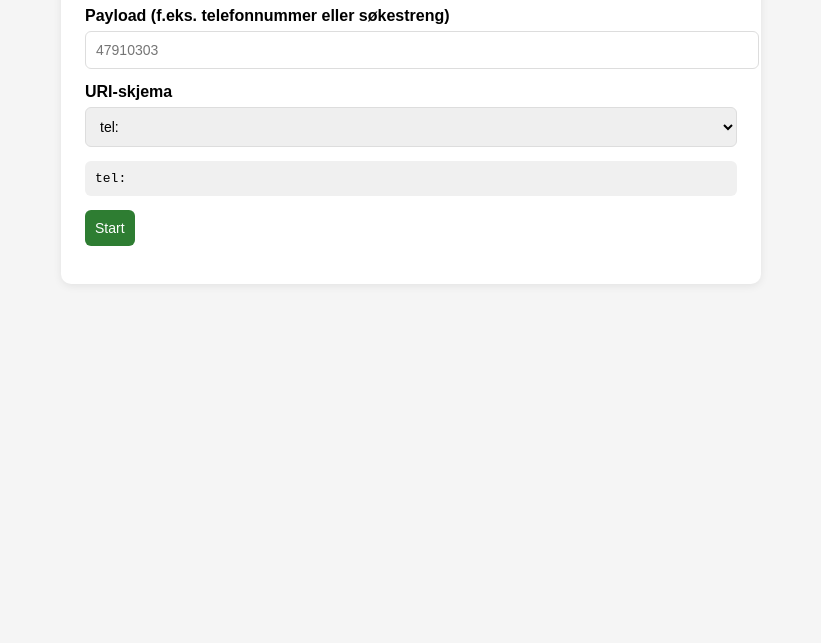
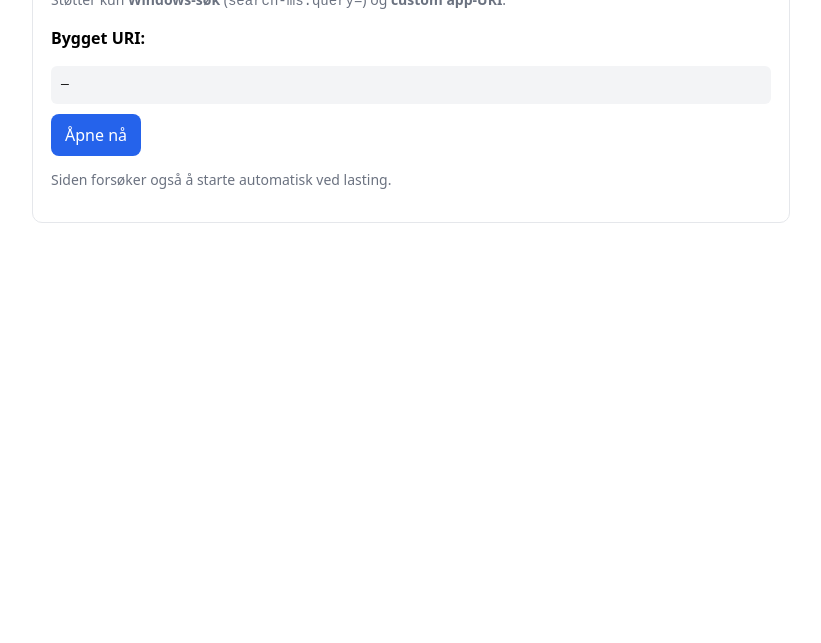
Before and after one commit to henninglangeland/OpenURI-Lab-testproject, a plain HTML site: page index.html in a window 1280 px wide. Shown: the part 157-800 px from the top of the page, without its empty margins (229-1050 px from the left). Drawn offline with Linux system fonts and the light colour scheme.

Commit message:
Update index.html

```diff
--- a/index.html
+++ b/index.html
@@ -1,163 +1,93 @@
 <!DOCTYPE html>
 <html lang="no">
 <head>
-  <meta charset="UTF-8">
+  <meta charset="utf-8">
+  <title>Launcher (search-ms & custom)</title>
   <meta name="viewport" content="width=device-width, initial-scale=1.0">
-  <title>URI Launcher</title>
   <style>
-    body{font-family:Arial, sans-serif;max-width:700px;margin:40px auto;padding:20px;background:#f5f5f5}
-    .container{background:#fff;padding:24px;border-radius:10px;box-shadow:0 2px 8px rgba(0,0,0,.08)}
-    .row{margin-bottom:14px}
-    label{font-weight:600;margin-bottom:6px;display:block}
-    input,select,button{padding:10px;border:1px solid #ddd;border-radius:6px;font-size:14px}
-    input,select{width:100%}
-    .preview{font-family:monospace;background:#f0f0f0;padding:10px;border-radius:6px;word-break:break-all}
-    .actions{margin-top:12px;display:flex;gap:8px;flex-wrap:wrap}
-    .launch{background:#2e7d32;color:#fff;border:none;cursor:pointer}
-    .save{background:#1565c0;color:#fff;border:none;cursor:pointer}
-    .delete{background:#c62828;color:#fff;border:none;cursor:pointer;padding:6px 10px}
-    .custom-box{display:none;background:#fff7d6;border:1px dashed #e0c463;padding:12px;border-radius:8px}
-    .saved{margin-top:14px}
-    .item{background:#eef2f7;padding:8px;border-radius:6px;display:flex;justify-content:space-between;align-items:center;margin-top:6px}
+    body{font-family:system-ui,Arial,sans-serif;margin:40px;line-height:1.4}
+    .box{max-width:720px;margin:auto;border:1px solid #e5e7eb;border-radius:10px;padding:18px}
+    .uri{font-family:monospace;background:#f3f4f6;padding:10px;border-radius:6px;word-break:break-all}
+    .btn{display:inline-block;margin-top:10px;padding:10px 14px;border:0;border-radius:8px;cursor:pointer;background:#2563eb;color:#fff;text-decoration:none}
+    .sub{color:#6b7280;font-size:14px}
   </style>
 </head>
 <body>
-  <div class="container">
-    <h1>URI Launcher</h1>
+  <div class="box">
+    <h1>URI-launcher</h1>
+    <p class="sub">Støtter kun <strong>Windows-søk</strong> (<code>search-ms:query=</code>) og <strong>custom app-URI</strong>.</p>
 
-    <div class="row">
-      <label for="payload">Payload (f.eks. telefonnummer eller søkestreng)</label>
-      <input id="payload" type="text" placeholder="47910303">
-    </div>
+    <p><strong>Bygget URI:</strong></p>
+    <div id="uri" class="uri">—</div>
 
-    <div class="row">
-      <label for="scheme">URI-skjema</label>
-      <select id="scheme">
-        <option value="tel:">tel:</option>
-        <option value="sms:">sms:</option>
-        <option value="whatsapp://send?phone=">whatsapp://send?phone=</option>
-        <option value="viber://chat?number=">viber://chat?number=</option>
-        <option value="tg://resolve?phone=">tg://resolve?phone=</option>
-        <option value="skype:">skype:</option>
-        <option value="callto:">callto:</option>
-
-        <!-- RIKTIG Windows-søk i Utforsker -->
-        <option value="search-ms:query=">search-ms:query= (Windows-søk/Utforsker)</option>
-
-        <!-- (valgfritt) Nettleserens «search:» åpner ofte web-søk, ikke app -->
-        <option value="search:query=">search:query= (web-søk)</option>
-
-        <option value="custom">Egendefinert …</option>
-      </select>
-    </div>
-
-    <div id="customBox" class="custom-box">
-      <label for="custom">Egendefinert URI-mønster (f.eks. myapp://do?value=)</label>
-      <input id="custom" type="text" placeholder="myapp://action?param=">
-      <button class="save" type="button" onclick="saveCustom()">Lagre som valg</button>
-    </div>
-
-    <div class="row">
-      <div class="preview" id="preview">URI preview…</div>
-    </div>
-
-    <div class="actions">
-      <button class="launch" type="button" onclick="launch()">Start</button>
-    </div>
-
-    <div id="saved" class="saved"></div>
+    <a id="openLink" class="btn" href="#" rel="noopener">Åpne nå</a>
+    <p class="sub">Siden forsøker også å starte automatisk ved lasting.</p>
   </div>
 
   <script>
+    (function(){
       const qs = new URLSearchParams(location.search);
-    const payloadEl = document.getElementById('payload');
-    const schemeEl  = document.getElementById('scheme');
-    const customEl  = document.getElementById('custom');
-    const previewEl = document.getElementById('preview');
-    const customBox = document.getElementById('customBox');
-    const savedBox  = document.getElementById('saved');
-    let saved = [];
 
-    // Støtt ?phone= eller ?q= som payload i URL
-    payloadEl.value = qs.get('phone') || qs.get('q') || '';
+      // Input-varianter:
+      // 1) Windows-søk:   ?q=VERDI
+      // 2) Custom app:     ?scheme=MYAPP_PREFIX&payload=VERDI
+      //    (prefix eksempel: myapp://lookup?num=)
+      //
+      // Alternativt kan du tvinge Windows-søk via scheme:
+      //    ?scheme=search-ms:query=&payload=VERDI
 
-    function buildURI() {
-      const p = payloadEl.value || '';
-      const s = schemeEl.value;
-      const c = customEl.value;
+      const q       = qs.get('q');
+      const schemeQ = qs.get('scheme');
+      const payload = qs.get('payload');
 
-      if (s === 'custom') return c ? (c + p) : '';
-      return s + p;
+      let uri = '';
+
+      if (q && !schemeQ) {
+        // Ren Windows-søk med ?q=
+        uri = 'search-ms:query=' + encodeURIComponent(q);
+      } else if (schemeQ && (payload ?? '') !== '') {
+        // Custom (eller eksplisitt search-ms via scheme)
+        // NB: scheme antas å være et prefiks som vi bare legger verdien etter.
+        // Vi URL-koder payloaden, siden mange apps tåler/forventer det i query.
+        uri = schemeQ + encodeURIComponent(payload);
+      } else {
+        // Ingenting å bygge
+        uri = '';
       }
 
-    function updatePreview() {
-      const uri = buildURI();
-      previewEl.textContent = uri || 'Skriv inn payload…';
-    }
+      // Vis i UI
+      const uriEl = document.getElementById('uri');
+      uriEl.textContent = uri || 'Mangler parametere. Bruk ?q=… eller ?scheme=…&payload=…';
 
-    payloadEl.addEventListener('input', updatePreview);
-    customEl.addEventListener('input', updatePreview);
-    schemeEl.addEventListener('change', () => {
-      customBox.style.display = schemeEl.value === 'custom' ? 'block' : 'none';
-      updatePreview();
-    });
+      // Sett opp manuell lenke
+      const openLink = document.getElementById('openLink');
+      if (uri) openLink.href = uri; else openLink.removeAttribute('href');
 
-    function saveCustom() {
-      const pattern = customEl.value.trim();
-      if (!pattern) return;
-      const name = prompt('Navn på dette valget:');
-      if (!name) return;
-      saved.push({ name, pattern });
+      // Auto-launch med klikk-simulering + iframe fallback
+      function autoLaunch(targetUri){
+        if (!targetUri) return;
 
-      // legg til i nedtrekk rett før "custom"
-      const opt = document.createElement('option');
-      opt.value = pattern;
-      opt.textContent = name;
-      schemeEl.insertBefore(opt, Array.from(schemeEl.options).find(o => o.value === 'custom'));
-      renderSaved();
-    }
-
-    function renderSaved() {
-      savedBox.innerHTML = '';
-      if (!saved.length) return;
-      const h = document.createElement('h3'); h.textContent = 'Lagret';
-      savedBox.appendChild(h);
-      saved.forEach((s, i) => {
-        const div = document.createElement('div');
-        div.className = 'item';
-        div.innerHTML = `<span>${s.name}: ${s.pattern}</span>
-                         <button class="delete" type="button" onclick="delSaved(${i})">Slett</button>`;
-        savedBox.appendChild(div);
-      });
-    }
-    function delSaved(i){ saved.splice(i,1); renderSaved(); }
-
-    // Viktig: trigge via brukergest + fallback
-    function launch() {
-      const uri = buildURI();
-      if (!uri) { alert('Fyll inn payload.'); return; }
-
-      // 1) Primær: klikk på temporært <a> (brukergest)
+        // 1) Simulert klikk på <a> (best sjanse i Chromium/Edge)
         const a = document.createElement('a');
-      a.href = uri;
+        a.href = targetUri;
         a.rel = 'noopener';
         document.body.appendChild(a);
         a.click();
         document.body.removeChild(a);
 
-      // 2) Fallback: skjult iframe (noen Chromium-versjoner ignorerer programmatisk navigasjon)
+        // 2) Fallback: skjult iframe
         setTimeout(() => {
           try {
             const iframe = document.createElement('iframe');
             iframe.style.display = 'none';
-          iframe.src = uri;
+            iframe.src = targetUri;
             document.body.appendChild(iframe);
-          setTimeout(() => { document.body.removeChild(iframe); }, 2000);
-        } catch(e) {}
+            setTimeout(() => { document.body.removeChild(iframe); }, 1500);
+          } catch(e) {/* ignorer */}
         }, 0);
       }
 
-    updatePreview();
-  </script>
-</body>
-</html>
+      // Start automatisk på load
+      autoLaunch(uri);
+    })();
+  <
```
Lines whose indentation alone changed are shown as unchanged.
